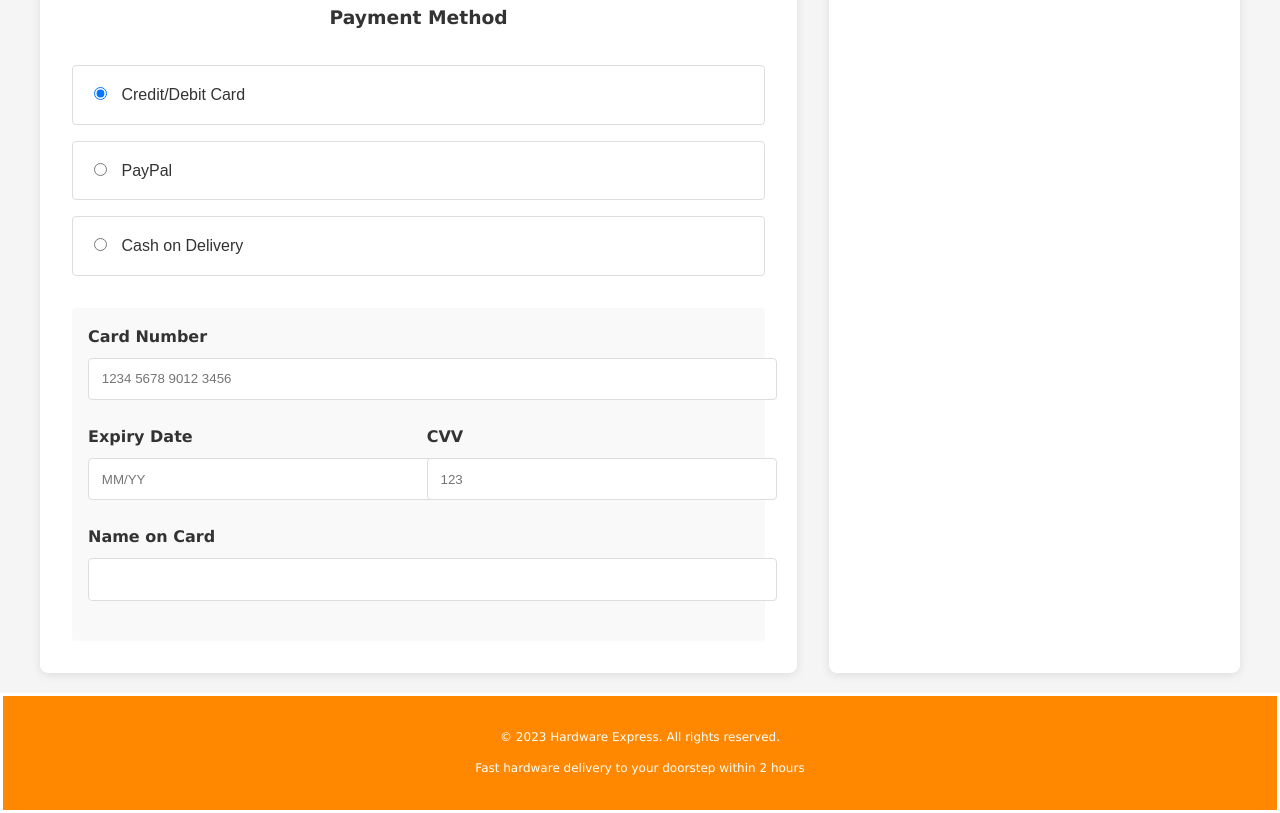
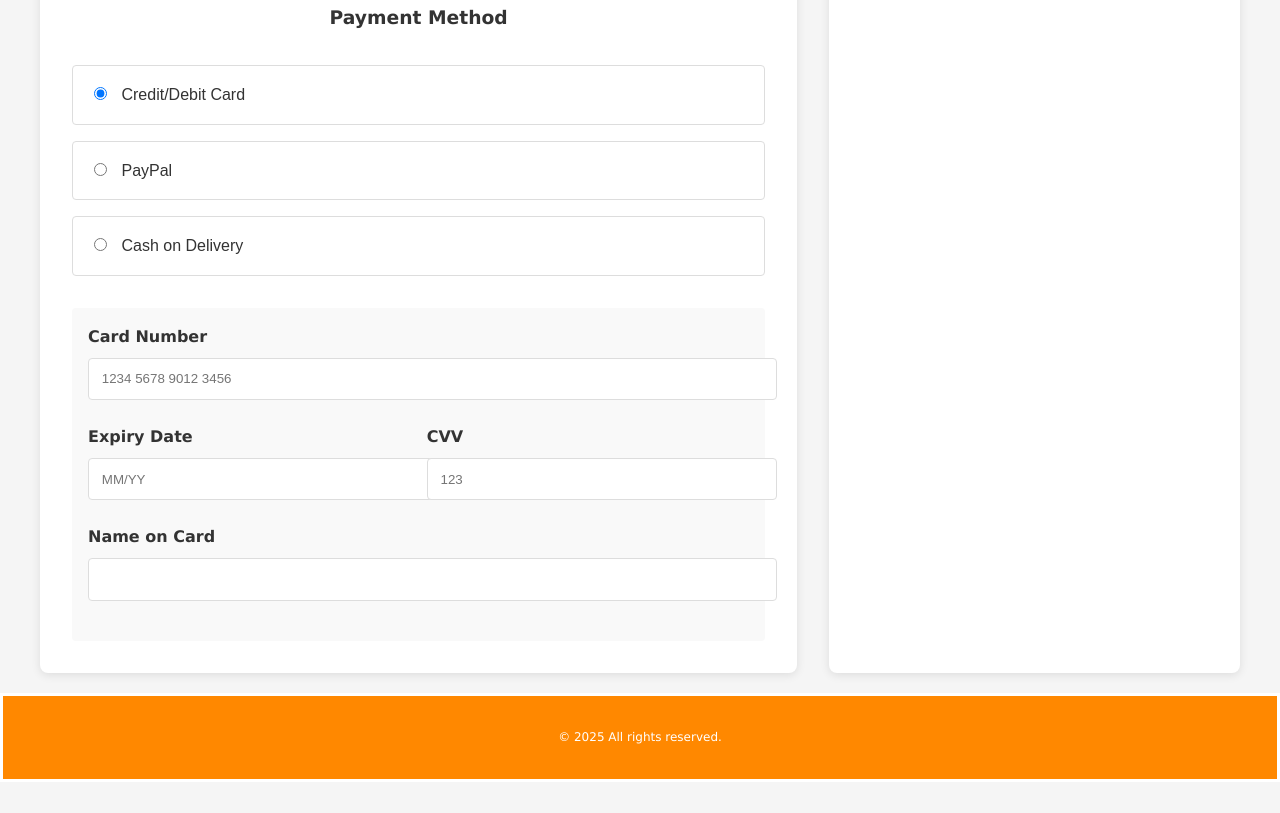
Before and after one commit to CodeFox2/HomeHardware, a plain HTML site: page checkout.html in a window 1280 px wide. Shown: the part 1265-2078 px from the top of the page. After the commit the page ends 2047 px from the top, so only its background shows below. Drawn offline with Linux system fonts and the light colour scheme; a script that the page names is missing.

Commit message:
Update checkout.html

```diff
--- a/checkout.html
+++ b/checkout.html
@@ -158,8 +158,7 @@
     </div>
 
     <footer>
-        <p>&copy; 2023 Hardware Express. All rights reserved.</p>
-        <p>Fast hardware delivery to your doorstep within 2 hours</p>
+        <p>&copy; 2025 All rights reserved.</p>
     </footer>
 
     <script src="checkout.js"></script>
```
